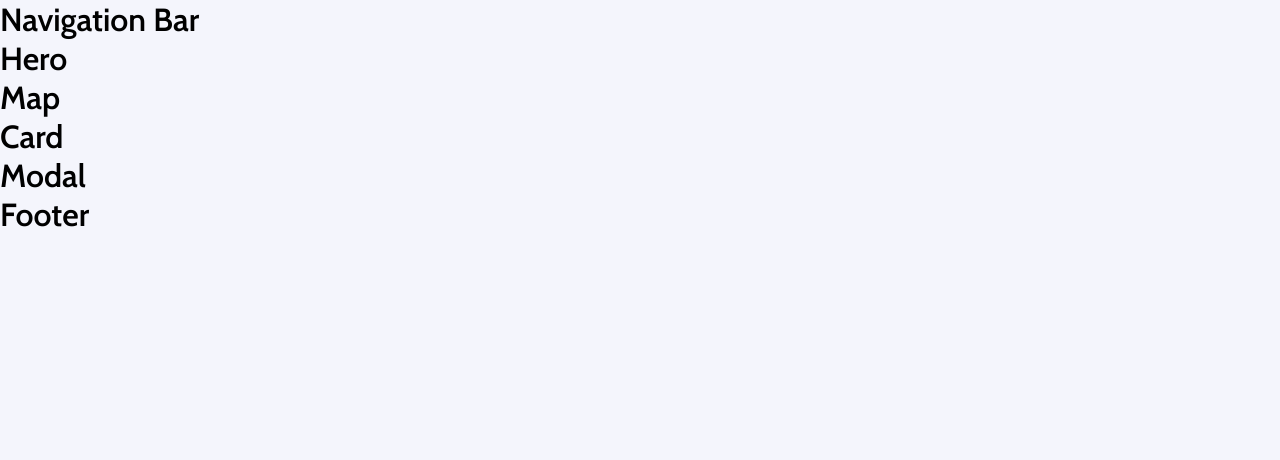
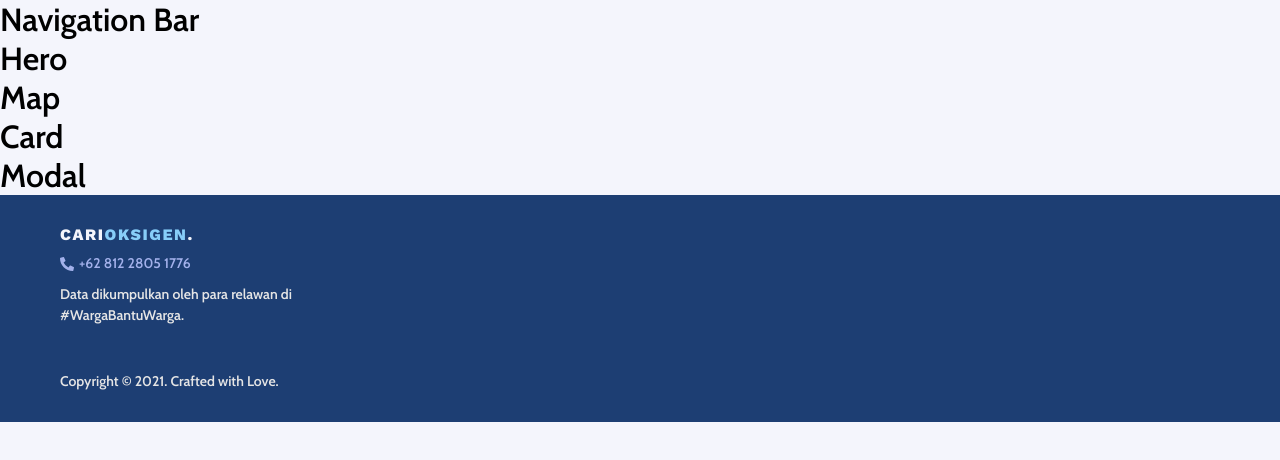
Before and after one commit to acomarcho/Milestone02_K13, a React (Create React App) app in the folder src/: page / in a window 1280 px wide. Shown: the top 460 px of the page. Built offline with nearby package versions, Linux system fonts and the light colour scheme.

Commit message:
nambahin footer buat desktop

```diff
--- a/src/src/Footer.css
+++ b/src/src/Footer.css
@@ -0,0 +1,48 @@
+.footer {
+  background: var(--darkBlue);
+  color: var(--offWhite);
+  padding: 30px;
+}
+
+.footer p {
+  line-height: 150.6%;
+}
+
+.footer-container {
+  max-width: 1160px;
+  margin: 0 auto;
+}
+
+.footer-logo {
+  font-family: var(--workSans);
+  font-weight: 800;
+  font-size: 16px;
+  text-transform: uppercase;
+  letter-spacing: 0.1em;
+}
+
+.footer-logo span {
+  color: var(--lightBlue);
+}
+
+.footer-contact {
+  display: flex;
+  align-items: center;
+  gap: 5px;
+  color: #a3b1eb;
+  font-size: 14px;
+  margin-top: 9px;
+}
+
+.footer-info {
+  max-width: 260px;
+  font-size: 14px;
+  color: var(--lightGray);
+  margin-top: 10px;
+}
+
+.footer-copyright {
+  margin-top: 45px;
+  font-size: 14px;
+  color: var(--lightGray);
+}
--- a/src/src/Footer.js
+++ b/src/src/Footer.js
@@ -1,8 +1,25 @@
 import React from "react";
 import "./Footer.css";
+import { FaPhoneAlt } from "react-icons/fa";
 
 const Footer = () => {
-  return <h1>Footer</h1>;
+  return (
+    <footer className="footer" id="contact">
+      <div className="footer-container">
+        <h1 className="footer-logo">
+          Cari<span>Oksigen</span>.
+        </h1>
+        <div className="footer-contact">
+          <FaPhoneAlt />
+          <p>+62 812 2805 1776</p>
+        </div>
+        <p className="footer-info">
+          Data dikumpulkan oleh para relawan di #WargaBantuWarga.
+        </p>
+        <p className="footer-copyright">Copyright © 2021. Crafted with Love.</p>
+      </div>
+    </footer>
+  );
 };
 
 export default Footer;
```
